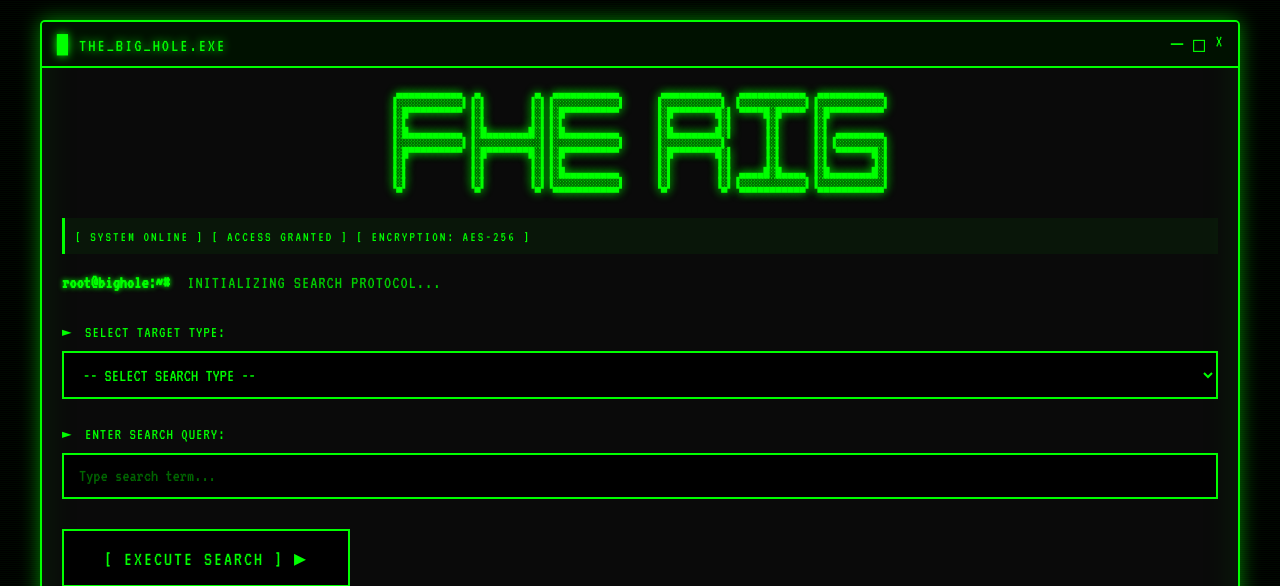
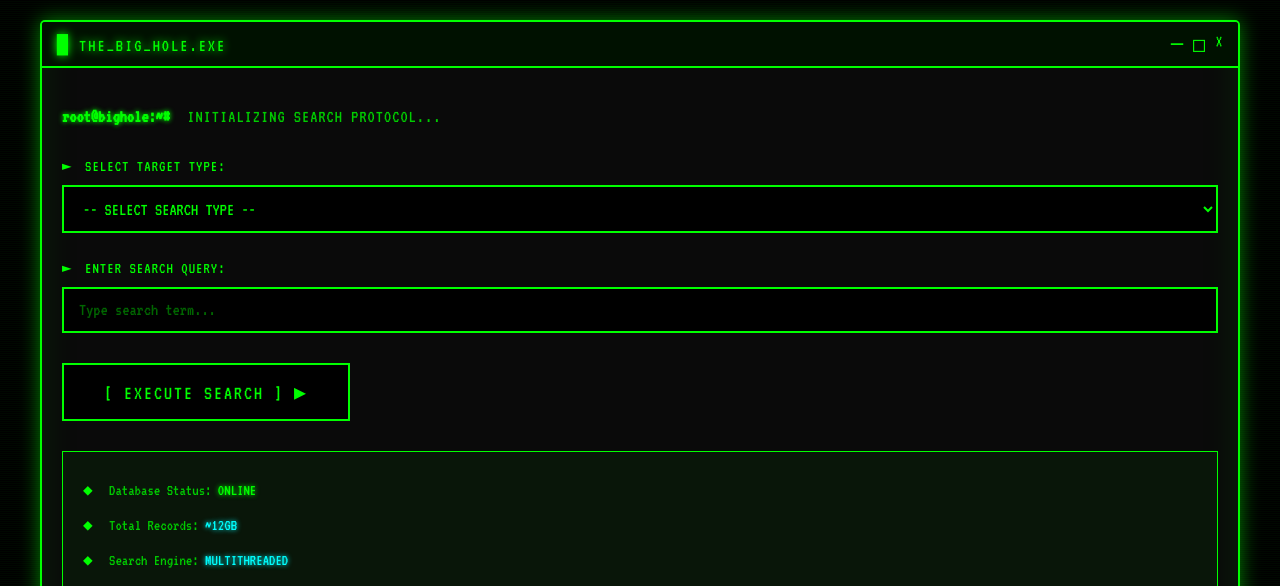
Before and after one commit to zoroxide/tbh, a FastAPI app: page / in a window 1280 px wide. Shown: the top 586 px of the page. Run offline with FastAPI, Linux system fonts and the light colour scheme.

Commit message:
Remove ASCII banner and status line from terminal body in base.html

```diff
--- a/templates/base.html
+++ b/templates/base.html
@@ -19,26 +19,6 @@
         </div>
 
         <div class="terminal-body">
-            <div class="ascii-banner">
-<pre>
- ▄▄▄▄▄▄▄▄▄▄▄  ▄         ▄  ▄▄▄▄▄▄▄▄▄▄▄       ▄▄▄▄▄▄▄▄▄▄   ▄▄▄▄▄▄▄▄▄▄▄  ▄▄▄▄▄▄▄▄▄▄▄
-▐░░░░░░░░░░░▌▐░▌       ▐░▌▐░░░░░░░░░░░▌     ▐░░░░░░░░░░▌ ▐░░░░░░░░░░░▌▐░░░░░░░░░░░▌
-▐░█▀▀▀▀▀▀▀▀▀ ▐░▌       ▐░▌▐░█▀▀▀▀▀▀▀▀▀      ▐░█▀▀▀▀▀▀▀█░▌ ▀▀▀▀█░█▀▀▀▀ ▐░█▀▀▀▀▀▀▀▀▀
-▐░▌          ▐░▌       ▐░▌▐░▌               ▐░▌       ▐░▌     ▐░▌     ▐░▌
-▐░█▄▄▄▄▄▄▄▄▄ ▐░█▄▄▄▄▄▄▄█░▌▐░█▄▄▄▄▄▄▄▄▄      ▐░█▄▄▄▄▄▄▄█░▌     ▐░▌     ▐░▌ ▄▄▄▄▄▄▄▄
-▐░░░░░░░░░░░▌▐░░░░░░░░░░░▌▐░░░░░░░░░░░▌     ▐░░░░░░░░░░▌      ▐░▌     ▐░▌▐░░░░░░░░▌
-▐░█▀▀▀▀▀▀▀▀▀ ▐░█▀▀▀▀▀▀▀█░▌▐░█▀▀▀▀▀▀▀▀▀      ▐░█▀▀▀▀▀▀▀█░▌     ▐░▌     ▐░▌ ▀▀▀▀▀▀█░▌
-▐░▌          ▐░▌       ▐░▌▐░▌               ▐░▌       ▐░▌     ▐░▌     ▐░▌       ▐░▌
-▐░▌          ▐░▌       ▐░▌▐░█▄▄▄▄▄▄▄▄▄      ▐░▌       ▐░▌ ▄▄▄▄█░█▄▄▄▄ ▐░█▄▄▄▄▄▄▄█░▌
-▐░▌          ▐░▌       ▐░▌▐░░░░░░░░░░░▌     ▐░▌       ▐░▌▐░░░░░░░░░░░▌▐░░░░░░░░░░░▌
- ▀            ▀         ▀  ▀▀▀▀▀▀▀▀▀▀▀       ▀         ▀  ▀▀▀▀▀▀▀▀▀▀▀  ▀▀▀▀▀▀▀▀▀▀▀
-</pre>
-            </div>
-
-            <div class="status-line">
-                <span class="status-text">[ SYSTEM ONLINE ] [ ACCESS GRANTED ] [ ENCRYPTION: AES-256 ]</span>
-            </div>
-
             <div class="content">
                 {% block content %}{% endblock %}
             </div>
```
